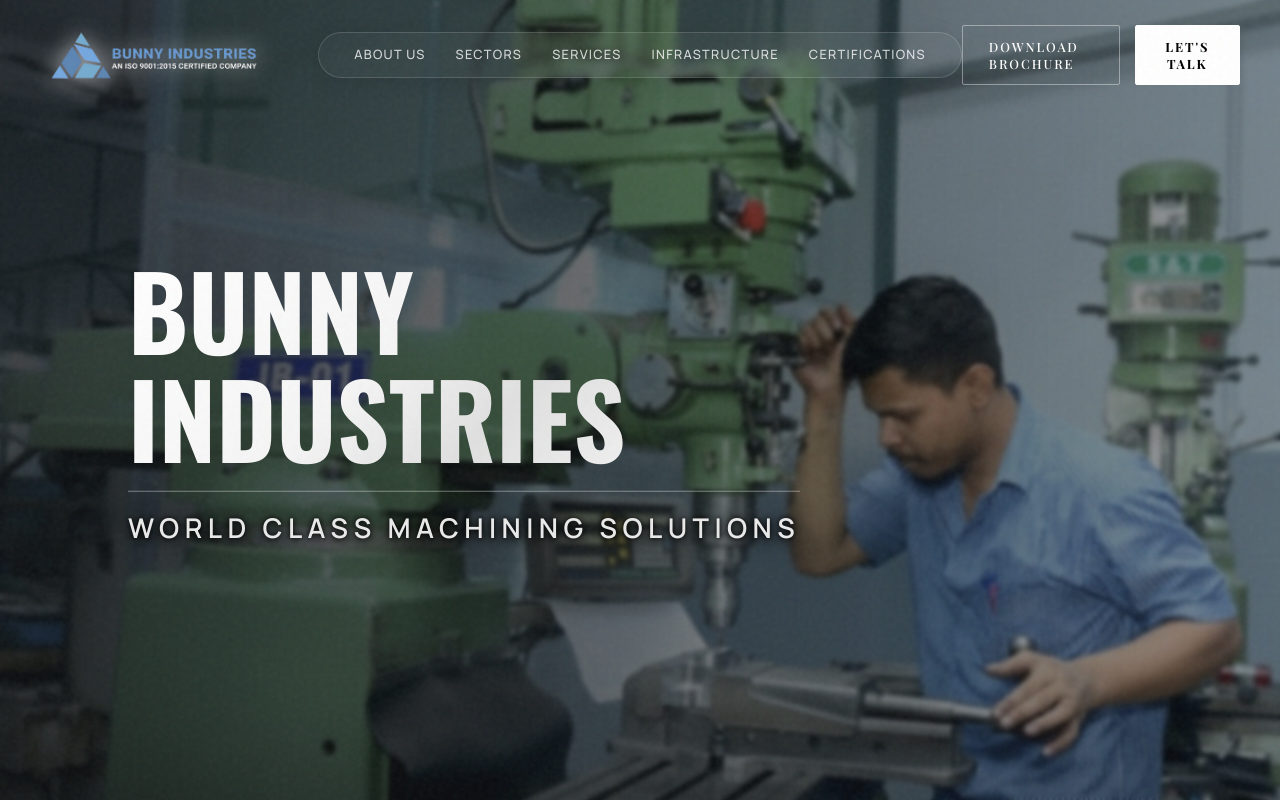
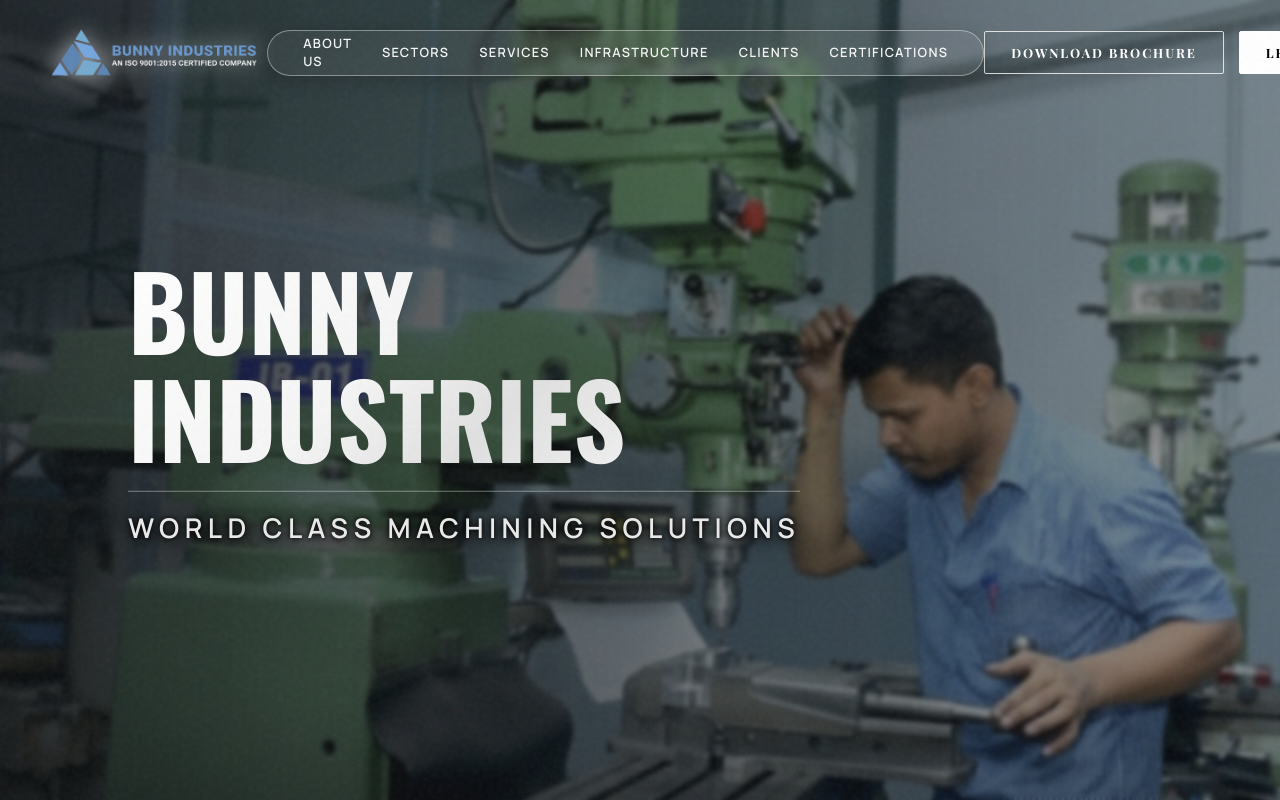
Before and after one commit to Dhivakar40/ALLOYED_IMS, a React (Vite) app: page / in a window 1280 px wide. Shown: the top 800 px of the page. Built offline with nearby package versions, Linux system fonts and the light colour scheme; a web font is replaced by a local one.

Commit message:
added clients to navbar

```diff
--- a/src/components/Clients.jsx
+++ b/src/components/Clients.jsx
@@ -106,7 +106,9 @@
 
 export default function Clients() {
     return (
-        <section style={{
+        <section
+        id="clients"
+        style={{
             backgroundColor: '#0F1115',
             padding: '120px 0',
             borderTop: '1px solid rgba(255,255,255,0.05)',
--- a/src/components/Navbar.jsx
+++ b/src/components/Navbar.jsx
@@ -10,6 +10,7 @@
   { label: "SECTORS", targetId: "sectors" },
   { label: "SERVICES", targetId: "portfolio" },
   { label: "INFRASTRUCTURE", targetId: "infrastructure" },
+  { label: "CLIENTS", targetId: "clients" },
   { label: "CERTIFICATIONS", targetId: "certifications" }
 ];
 
@@ -68,13 +69,10 @@
           width: '100%',
           zIndex: 100,
           padding: isScrolled ? '20px 40px' : '25px 40px',
-          // Reverted to original dark glassmorphism
           background: isScrolled ? 'rgba(15, 17, 21, 0.85)' : 'transparent',
           backdropFilter: isScrolled ? 'blur(20px) saturate(180%)' : 'none',
-
           borderBottom: '1px solid',
           borderBottomColor: isScrolled ? 'rgba(255,255,255,0.1)' : 'transparent',
-
           display: 'flex',
           alignItems: 'center',
           transition: 'padding 0.4s ease, background-color 0.4s ease, border-bottom-color 0.4s ease, backdrop-filter 0.4s ease'
@@ -99,7 +97,6 @@
                 width: 'auto',
                 display: 'block',
                 transition: 'height 0.3s ease, filter 0.3s ease',
-                // Added a soft white glow so the blue logo pops on the dark background
                 filter: 'drop-shadow(0px 0px 12px rgba(255, 255, 255, 0.7))'
               }}
             />
@@ -117,11 +114,12 @@
               padding: '0 35px',
               height: '46px',
               alignItems: 'center',
-              border: '1px solid rgba(255,255,255,0.15)',
+              // --- UPDATED: Significantly brightened the border and background fill ---
+              border: '1px solid rgba(255,255,255,0.4)',
               borderRadius: '50px',
-              backgroundColor: 'rgba(255,255,255,0.03)',
+              backgroundColor: 'rgba(255,255,255,0.06)',
               backdropFilter: 'blur(5px)',
-              boxShadow: '0 4px 20px rgba(0,0,0,0.1)'
+              boxShadow: '0 4px 20px rgba(0,0,0,0.2)'
             }}>
               {NAV_ITEMS.map((item) => (
                 <li key={item.label} style={{ display: 'flex', alignItems: 'center', position: 'relative' }}>
@@ -135,16 +133,17 @@
                       fontSize: '0.8rem',
                       textTransform: 'uppercase',
                       letterSpacing: '0.1em',
-                      opacity: 0.8,
+                      // --- UPDATED: Increased base opacity and font weight for visibility ---
+                      opacity: 0.95,
                       transition: 'opacity 0.3s, color 0.3s',
-                      fontWeight: '500',
+                      fontWeight: '600',
                       position: 'relative',
                       display: 'block',
                       paddingBottom: '2px'
                     }}
                     className="nav-link"
                     onMouseOver={(e) => { e.target.style.opacity = 1; e.target.style.color = '#6B9BD0'; }}
-                    onMouseOut={(e) => { e.target.style.opacity = 0.8; e.target.style.color = '#FFFFFF'; }}
+                    onMouseOut={(e) => { e.target.style.opacity = 0.95; e.target.style.color = '#FFFFFF'; }}
                   >
                     {item.label}
                     <span style={{
@@ -174,7 +173,8 @@
                 download="Bunny_Industries_Brochure.pdf"
                 style={{
                   background: 'transparent',
-                  border: '1px solid rgba(255,255,255,0.4)',
+                  // --- UPDATED: Brightened border heavily for the Ghost Button ---
+                  border: '1px solid rgba(255,255,255,0.8)',
                   color: '#FFF',
                   padding: isScrolled ? '10px 22px' : '12px 26px',
                   fontFamily: 'var(--font-serif)',
@@ -188,7 +188,9 @@
                   alignItems: 'center',
                   justifyContent: 'center',
                   textDecoration: 'none',
-                  fontWeight: '500'
+                  // --- UPDATED: Increased font weight ---
+                  fontWeight: '600',
+                  whiteSpace: 'nowrap'
                 }}
                 onMouseOver={(e) => {
                   e.target.style.background = 'rgba(255,255,255,0.1)';
@@ -196,7 +198,8 @@
                 }}
                 onMouseOut={(e) => {
                   e.target.style.background = 'transparent';
-                  e.target.style.borderColor = 'rgba(255,255,255,0.4)';
+                  // Restore to the new brighter default border
+                  e.target.style.borderColor = 'rgba(255,255,255,0.8)';
                 }}
               >
                 DOWNLOAD BROCHURE
@@ -220,7 +223,8 @@
                   display: 'inline-flex',
                   alignItems: 'center',
                   justifyContent: 'center',
-                  fontWeight: '600'
+                  fontWeight: '600',
+                  whiteSpace: 'nowrap'
                 }}
                 onMouseOver={(e) => {
                   e.target.style.background = 'transparent';
```
